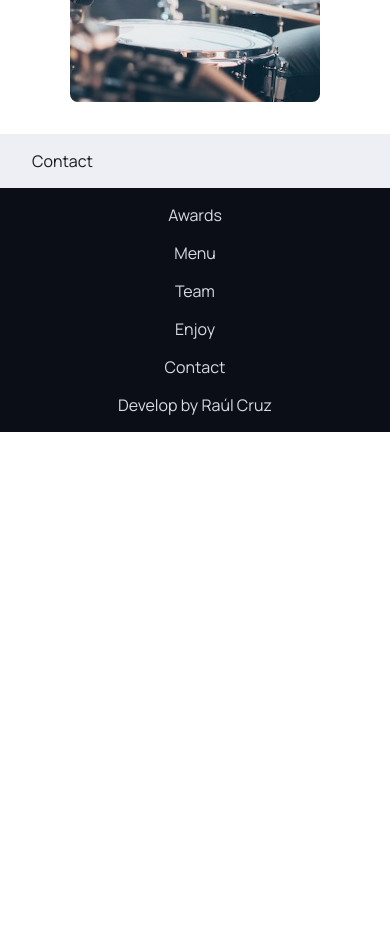
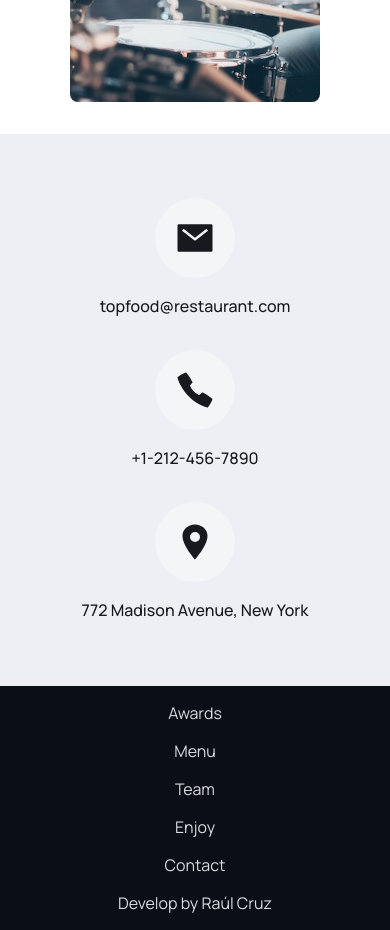
Before and after one commit to RaulCruzT/top-food, a React (Vite) app: page / in a window 390 px wide. Shown: the part 3820-4750 px from the top of the page. Before the commit the page ends 4252 px from the top, so only its background shows below. Built offline with nearby package versions, Linux system fonts and the light colour scheme.

Commit message:
Add Contact Style

```diff
--- /dev/null
+++ b/src/components/contactcard/ContactCard.tsx
@@ -0,0 +1,34 @@
+import { IoMailSharp, IoCallSharp, IoLocationSharp } from "react-icons/io5";
+import './contactcard.css';
+
+interface Props {
+    icon: 'email' | 'phone' | 'location';
+    text: string;
+}
+
+const ContactCard = ({ icon, text }: Props) => {
+    const iconSelected = () => {
+        if (icon === 'email') {
+            return <IoMailSharp size={40} />;
+        }
+
+        if (icon === 'phone') {
+            return <IoCallSharp size={40} />;
+        }
+
+        if (icon === 'location') {
+            return <IoLocationSharp size={40} />;
+        }
+    }
+
+    return (
+        <div className="top-food__contactCard">
+            <div className="top-food__contactCard-icon">
+                {iconSelected()}
+            </div>
+            <div className="top-food__contactCard-text">{text}</div>
+        </div>
+    )
+}
+
+export default ContactCard;
--- /dev/null
+++ b/src/components/contactcard/contactcard.css
@@ -0,0 +1,41 @@
+.top-food__contactCard {
+    display: flex;
+    flex-direction: column;
+    align-items: center;
+    width: 300px;
+    gap: 1rem;
+}
+
+.top-food__contactCard-icon {
+    background-color: var(--color-icon-container);
+    width: 80px;
+    height: 80px;
+    border-radius: 100%;
+    display: flex;
+    justify-content: center;
+    align-items: center;
+}
+
+.top-food__contactCard-text {
+    font-weight: 500;
+    font-size: 20px;
+    line-height: 30px;
+    text-align: center;
+}
+
+@media screen and (max-width: 767px) {
+    .top-food__contactCard {
+        display: flex;
+        flex-direction: column;
+        align-items: center;
+        width: 250px;
+        gap: 1rem;
+    }
+
+    .top-food__contactCard-text {
+        font-weight: 500;
+        font-size: 16px;
+        line-height: 24px;
+        text-align: center;
+    }
+}
--- a/src/components/index.tsx
+++ b/src/components/index.tsx
@@ -1 +1,2 @@
 export { default as Navbar } from './navbar/Navbar';
+export { default as ContactCard } from './contactcard/ContactCard';
--- a/src/containers/contact/Contact.tsx
+++ b/src/containers/contact/Contact.tsx
@@ -1,10 +1,13 @@
+import { ContactCard } from '../../components';
 import './contact.css';
 
 const Contact = () => {
     return (
         <div className='top-food__contact section__padding'>
             <div className="top-food__contact-content">
-                Contact
+                <ContactCard icon='email' text='topfood@restaurant.com' />
+                <ContactCard icon='phone' text='+1-212-456-7890' />
+                <ContactCard icon='location' text='772 Madison Avenue, New York' />
             </div>
         </div>
     )
--- a/src/containers/contact/contact.css
+++ b/src/containers/contact/contact.css
@@ -1,15 +1,28 @@
 .top-food__contact {
     background-color: var(--color-bg-2);
+    padding-top: 4rem;
+    padding-bottom: 4rem;
 }
 
 .top-food__contact-content {
     display: flex;
     flex-direction: row;
+    justify-content: center;
+    gap: 2rem;
 }
 
 @media screen and (max-width: 767px) {
     .top-food__contact-content {
         display: flex;
         flex-direction: column;
+        align-items: center;
     }
 }
+
+@media screen and (min-width: 768px) and (max-width: 1023px) {
+    .top-food__contact {
+        background-color: var(--color-bg-2);
+        padding-top: 2rem;
+        padding-bottom: 2rem;
+    }
+}
```
